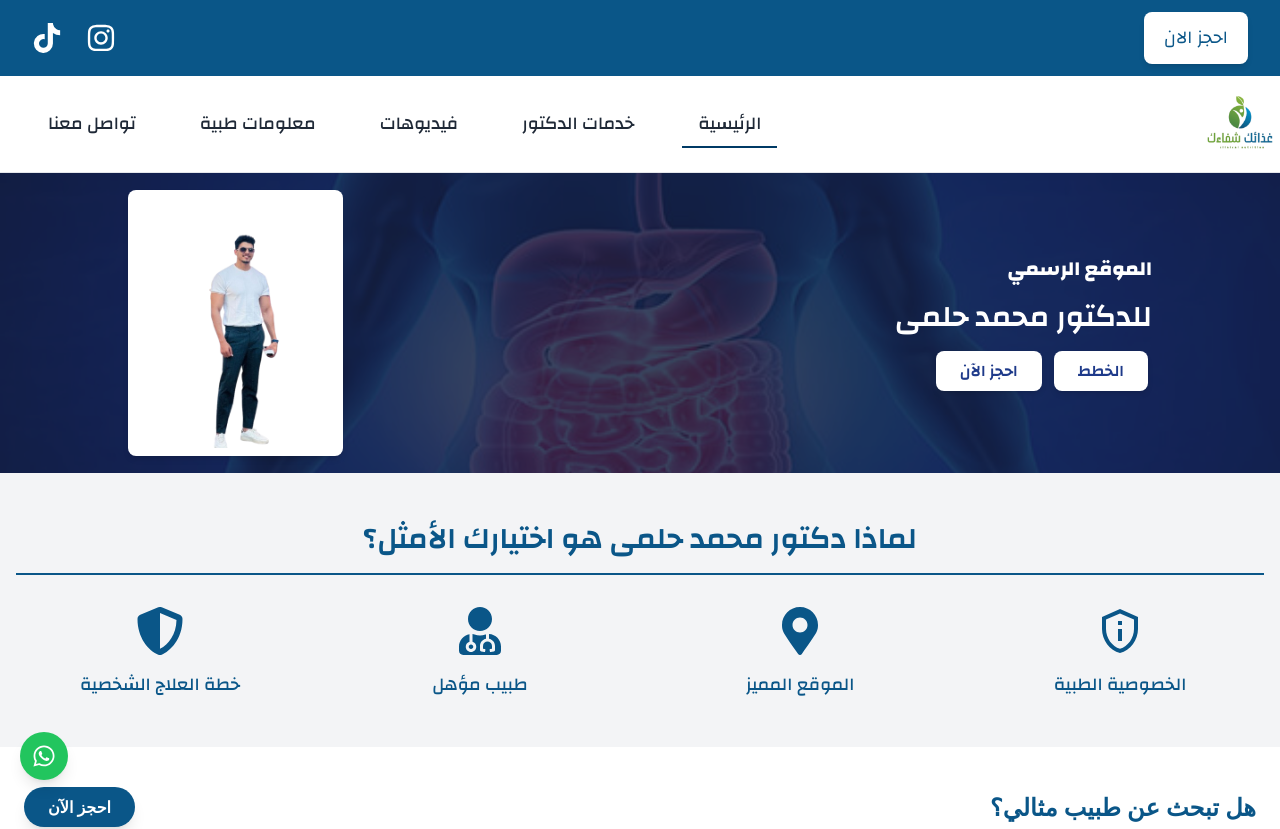
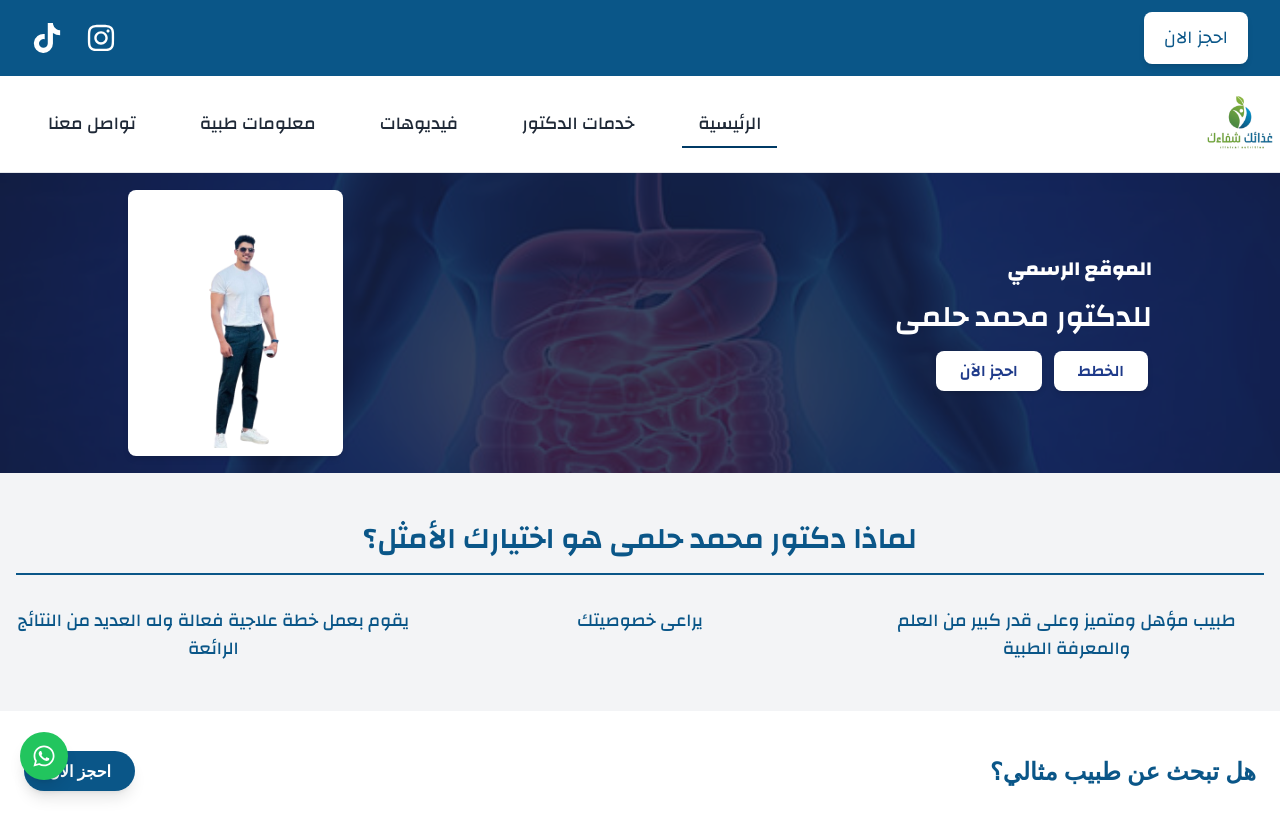
Before and after one commit to Ebrahimsamad/helmy, a React (Vite) app: page /dashboard in a window 1280 px wide. Shown: the top 829 px of the page. Built offline with nearby package versions, Linux system fonts and the light colour scheme.

Commit message:
FEAT:Remove Icons and add some features

```diff
--- a/src/features/home/WhyChooseUs.jsx
+++ b/src/features/home/WhyChooseUs.jsx
@@ -21,13 +21,19 @@ const WhyChooseUs = () => {
   }, []);
 
   const features = [
-    { icon: <MdOutlinePrivacyTip />, text: "الخصوصية الطبية" },
+    {
+      // icon: <MdOutlinePrivacyTip />,
+      text: "طبيب مؤهل ومتميز وعلى قدر كبير من العلم والمعرفة الطبية ",
+    },
     // { icon: <AiOutlineTool />, text: "أحدث المعدات" },
     // { icon: <FaShieldAlt />, text: "الجودة والسلامة" },
-    { icon: <FaMapMarkerAlt />, text: "الموقع المميز" },
+    { icon: <FaMapMarkerAlt />, text: "يراعى خصوصيتك " },
     // { icon: <FaHeartbeat />, text: "رعاية المرضى" },
-    { icon: <FaUserMd />, text: "طبيب مؤهل" },
-    { icon: <FaShieldAlt />, text: "خطة العلاج الشخصية" },
+    {
+      // icon: <FaUserMd />,
+      text: "يقوم بعمل خطة علاجية فعالة وله العديد من النتائج الرائعة ",
+    },
+    // { icon: <FaShieldAlt />, text: "خطة العلاج الشخصية" },
     // { icon: <AiOutlineExclamationCircle />, text: "مساعدة الطوارئ" },
   ];
 
@@ -39,7 +45,7 @@ const WhyChooseUs = () => {
         </h2>
         <hr className="mx-auto  border-t-2  border-primary mb-8" />
 
-        <div className="grid grid-cols-1 sm:grid-cols-2 md:grid-cols-4 gap-8">
+        <div className="grid grid-cols-1 sm:grid-cols-2 md:grid-cols-3 gap-8">
           {features.map((feature, index) => (
             <div
               key={index}
@@ -47,7 +53,7 @@ const WhyChooseUs = () => {
               data-aos="fade-up"
               data-aos-delay={index * 100} // Adding staggered delay for animations
             >
-              <div className="text-5xl text-primary mb-4">{feature.icon}</div>
+              {/* <div className="text-5xl text-primary mb-4">{feature.icon}</div> */}
               <p className="text-lg font-medium">{feature.text}</p>
             </div>
           ))}
```
